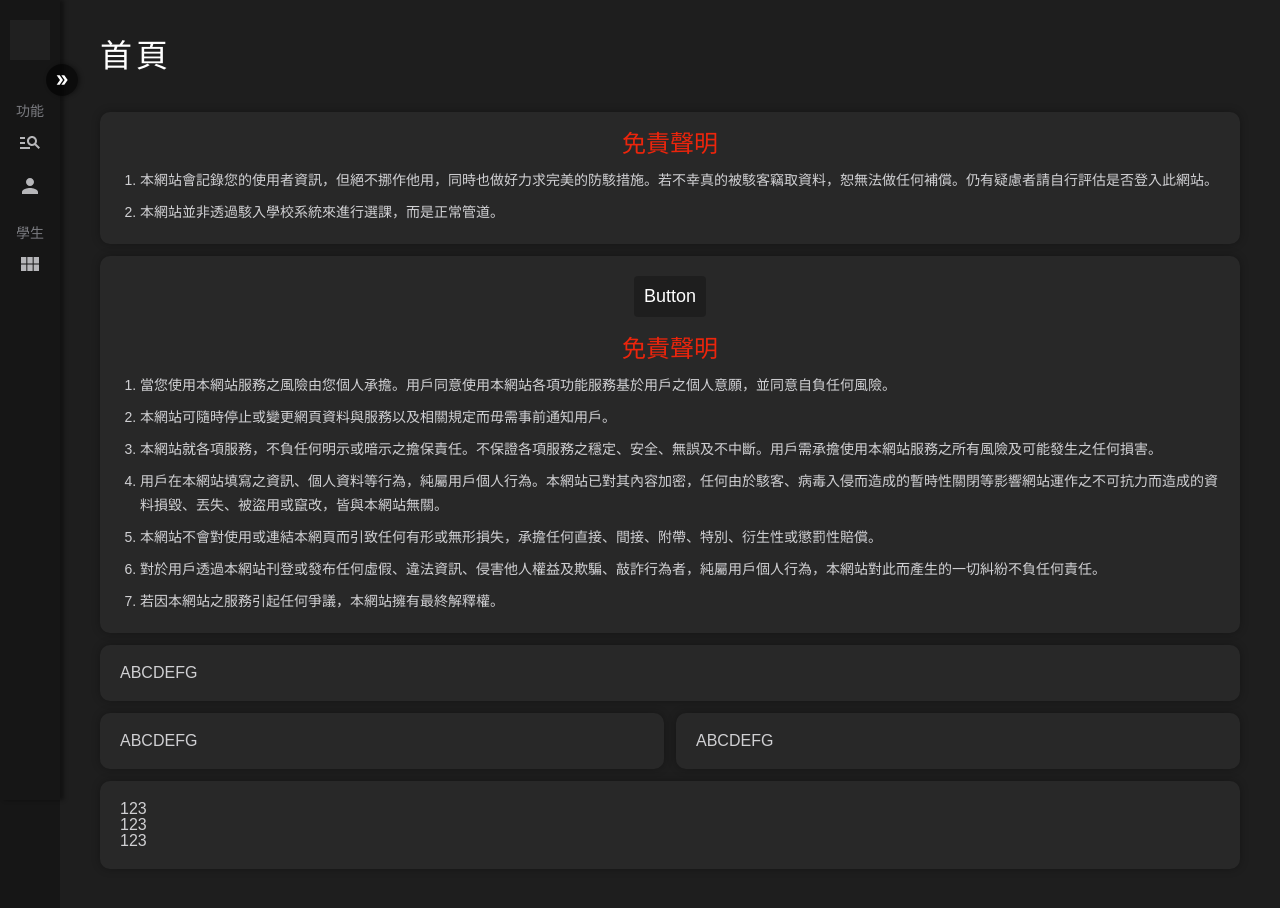
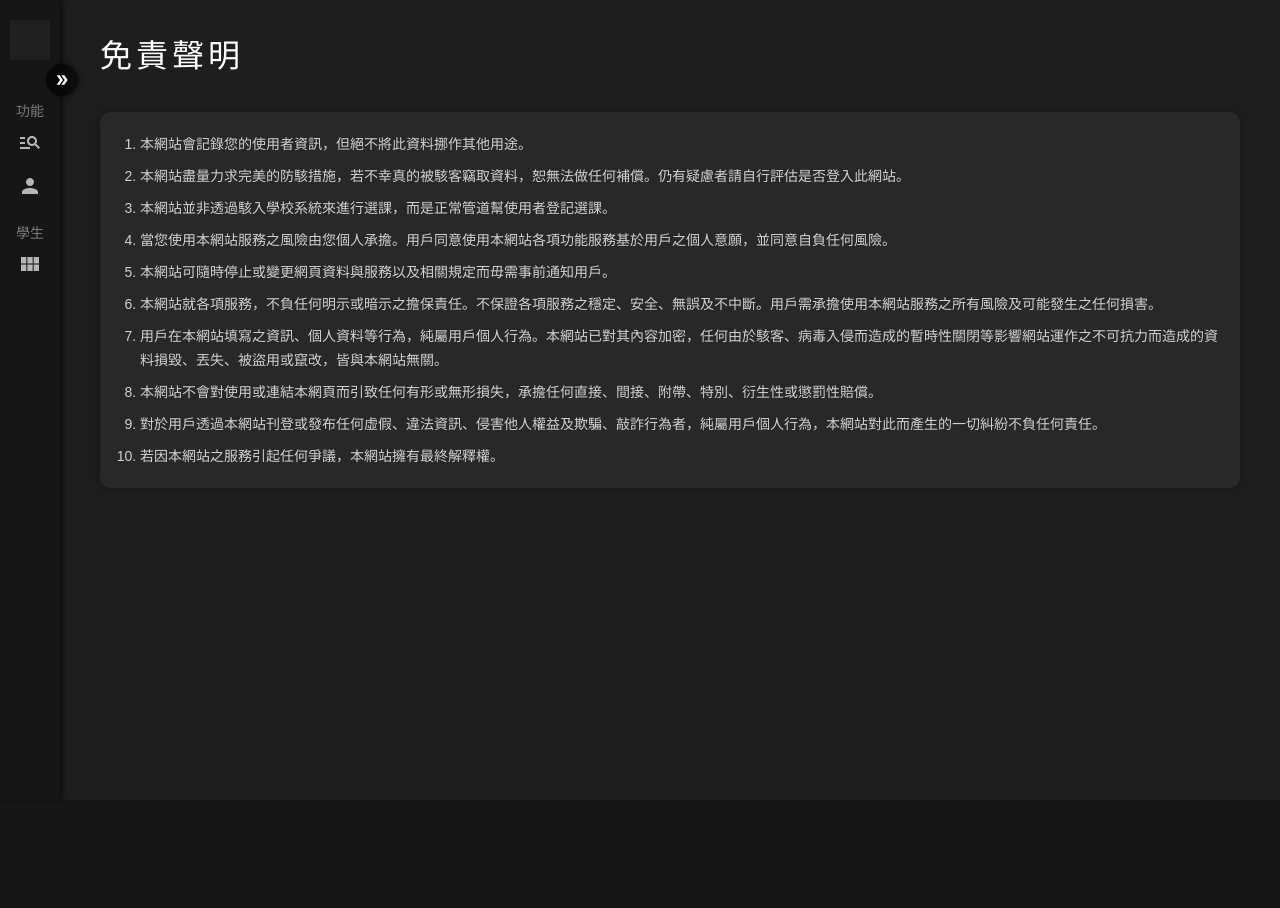
Before and after one commit to aisu-programming/NTNU-Course-Queuing-Website-FrontEnd, a React (Create React App) app: page /disclaimer in a window 1280 px wide. Before the commit this address led to /. After the commit the page ends 800 px from the top, so only its background shows below. Built offline with nearby package versions, Linux system fonts and the light colour scheme.

Commit message:
feat: add disclaimer page

```diff
--- a/src/App.js
+++ b/src/App.js
@@ -9,6 +9,7 @@ import {
   Search,
   RushList,
   CardBox,
+  Disclaimer
 } from 'pages';
 import { Navigation } from 'components';
 import { DataProvider } from 'data';
@@ -61,6 +62,10 @@ const App = () => {
       element: <Search />,
     },
     {
+      path: '/disclaimer',
+      element: <Disclaimer />,
+    },
+    {
       path: '/rushlist',
       element: <RushList />,
       children: [
--- a/src/components/Home/Disclaimer.jsx
+++ b/src/components/Home/DisclaimerContent.jsx
@@ -1,8 +1,7 @@
-import React, { useState, useRef, useEffect } from 'react';
+import React from 'react';
 import styled from 'styled-components';
 import { colors } from 'styles';
-import { DropdownMenu } from 'components/Dropdown';
-import { MdKeyboardArrowUp } from 'react-icons/md';
+import { NavLink } from 'react-router-dom';
 
 const Title = styled.h3`
   color: ${colors.danger};
@@ -26,6 +25,12 @@ const Text = styled.li`
     margin-bottom: 0;
   }
 `;
+const Link = styled.a`
+  color: ${colors.blue};
+  &:hover {
+    text-decoration: underline;
+  }
+`
 
 export const MiniDisclaimer = () => {
   return (
@@ -33,21 +38,35 @@ export const MiniDisclaimer = () => {
       <Title>免責聲明</Title>
       <TextOrder>
         <Text>
-          本網站會記錄您的使用者資訊，但絕不挪作他用，同時也做好力求完美的防駭措施。若不幸真的被駭客竊取資料，恕無法做任何補償。仍有疑慮者請自行評估是否登入此網站。
+          本網站會記錄您的使用者資訊，但絕不將此資料挪作其他用途。
         </Text>
         <Text>
-          本網站並非透過駭入學校系統來進行選課，而是正常管道。
+          本網站盡量力求完美的防駭措施，若不幸真的被駭客竊取資料，恕無法做任何補償。仍有疑慮者請自行評估是否登入此網站。
+        </Text>
+        <Text>
+          本網站並非透過駭入學校系統來進行選課，而是正常管道幫使用者登記選課。
+        </Text>
+        <Text>
+          更詳細的內容可前往 <NavLink to='/disclaimer'><Link>免責聲明</Link></NavLink>。
         </Text>
       </TextOrder>
     </>
   )
 }
 
-export const Disclaimer = () => {
+export const FullDisclaimer = () => {
   return (
     <>
-      <Title>免責聲明</Title>
       <TextOrder>
+        <Text>
+          本網站會記錄您的使用者資訊，但絕不將此資料挪作其他用途。
+        </Text>
+        <Text>
+          本網站盡量力求完美的防駭措施，若不幸真的被駭客竊取資料，恕無法做任何補償。仍有疑慮者請自行評估是否登入此網站。
+        </Text>
+        <Text>
+          本網站並非透過駭入學校系統來進行選課，而是正常管道幫使用者登記選課。
+        </Text>
         <Text>
           當您使用本網站服務之風險由您個人承擔。用戶同意使用本網站各項功能服務基於用戶之個人意願，並同意自負任何風險。
         </Text>
--- a/src/components/Home/index.jsx
+++ b/src/components/Home/index.jsx
@@ -1 +1 @@
-export { MiniDisclaimer, Disclaimer } from './Disclaimer';
+export { MiniDisclaimer, FullDisclaimer } from './DisclaimerContent';
--- /dev/null
+++ b/src/pages/Disclaimer.jsx
@@ -0,0 +1,72 @@
+import React from 'react';
+import { useDataContext } from 'data';
+import { colors, device, size } from 'styles';
+import styled, { css } from 'styled-components';
+import { FullDisclaimer } from 'components/Home';
+
+const Container = styled.section`
+  width: 100%;
+  height: 100%;
+  min-height: 100vh;
+  background: ${colors.gray500};
+  padding: 40px;
+  display: flex;
+  flex-direction: column;
+
+  @media ${device.phone} {
+    padding: 20px 0 0;
+  }
+`;
+const Title = styled.h1`
+  color: ${colors.title};
+  font-size: 32px;
+  letter-spacing: 4px;
+  margin-bottom: 40px;
+
+  @media ${device.phone} {
+    text-align: center;
+    margin-bottom: 16px;
+    font-size: 24px;
+  }
+`;
+const Content = styled.div`
+  width: 100%;
+  height: 100%;
+  display: flex;
+  flex-direction: column;
+`;
+const Wrapper = styled.div`
+  // width: 100%;
+  display: flex;
+  flex-direction: column;
+  flex-shrink: 0;
+  padding: 20px;
+  color: ${colors.gray100};
+  background: ${colors.gray400};
+  border-radius: 10px;
+  box-shadow: 0px 0px 8px rgba(0, 0, 0, 0.3);
+  margin-left: 12px;
+
+  &:first-of-type {
+    margin-left: 0;
+  }
+
+  @media ${device.phone} {
+    padding: 20px;
+    border-radius: 2px;
+    margin-left: 0;
+  }
+`;
+
+export const Disclaimer = () => {
+  return (
+    <Container>
+      <Title>免責聲明</Title>
+      <Content>
+        <Wrapper>
+          <FullDisclaimer />
+        </Wrapper>
+      </Content>
+    </Container>
+  );
+};
--- a/src/pages/Home.jsx
+++ b/src/pages/Home.jsx
@@ -3,7 +3,7 @@ import { Link } from 'react-router-dom';
 import { useDataContext } from 'data';
 import { colors, device, size } from 'styles';
 import styled, { css } from 'styled-components';
-import { MiniDisclaimer, Disclaimer } from 'components/Home';
+import { MiniDisclaimer } from 'components/Home';
 import { GetLine } from 'api/utlis';
 
 const Container = styled.section`
@@ -102,7 +102,6 @@ export const Home = () => {
         <ContentRow>
           <Wrapper>
             <Button onClick={handleClick}>Button</Button>
-            <Disclaimer />
           </Wrapper>
         </ContentRow>
         <ContentRow>
--- a/src/pages/index.jsx
+++ b/src/pages/index.jsx
@@ -4,3 +4,4 @@ export { Home } from './Home'
 export { Search } from './Search'
 export { RushList } from './RushList'
 export { CardBox } from './CardBox'
+export { Disclaimer } from './Disclaimer'
--- a/src/styles/colors.jsx
+++ b/src/styles/colors.jsx
@@ -38,6 +38,7 @@ const pause400 = '#FFBD36';
 const pause300 = primary;
 
 const danger = '#EC250C';
+const blue = '#80A5FF';
 
 export const colors = {
   primary500,
@@ -73,4 +74,5 @@ export const colors = {
   pause400,
   pause300,
   danger,
+  blue,
 };
```
